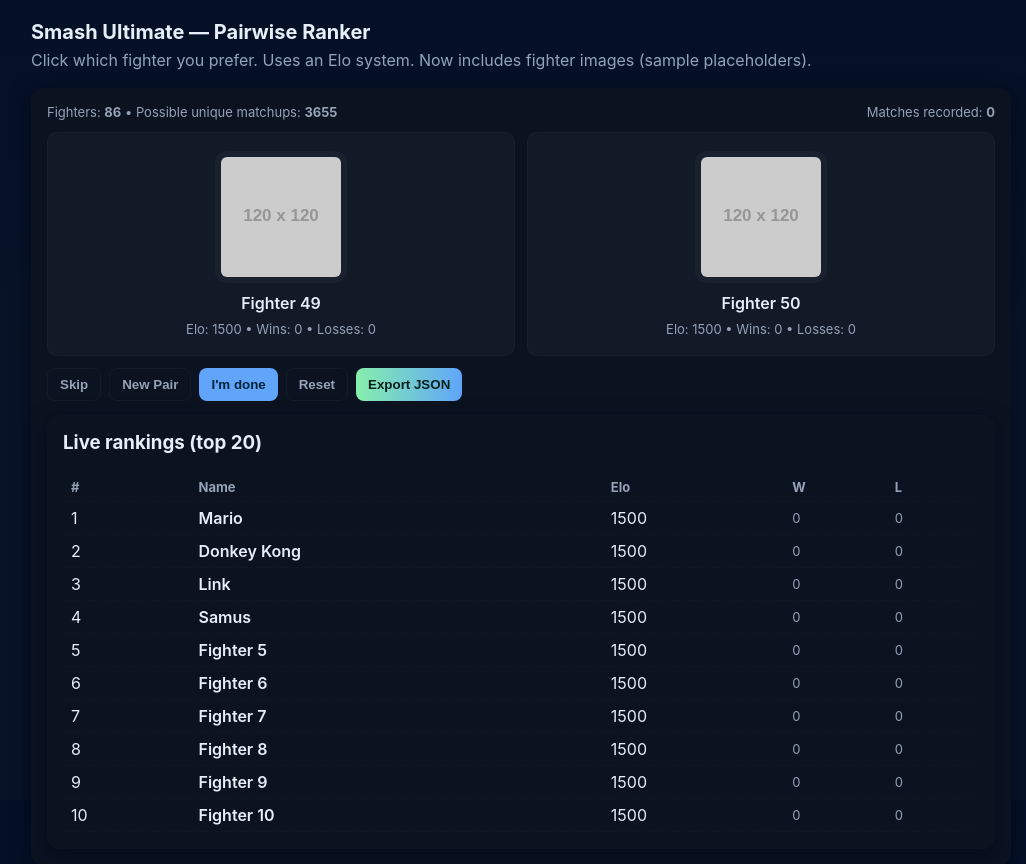
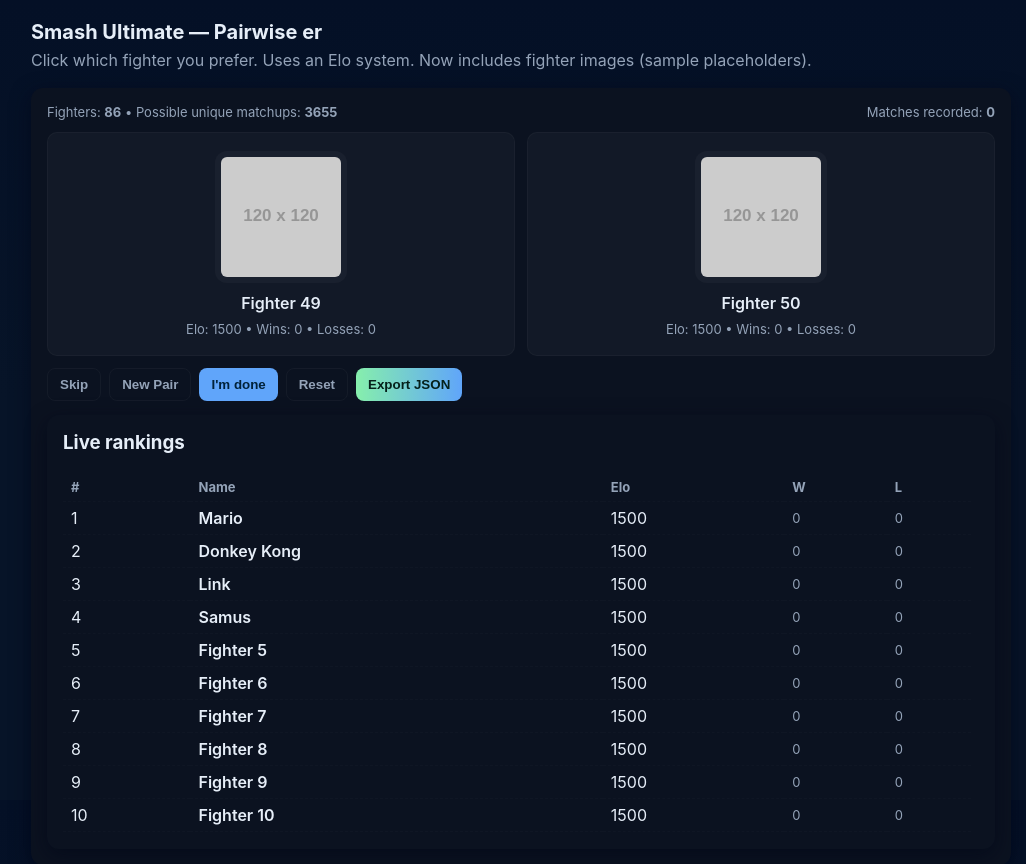
Before and after one commit to apmah21/ssbuelo, a plain HTML site: page index.html in a window 1280 px wide. Shown: the whole page, without its empty margins (119-1145 px from the left). Drawn offline with Linux system fonts and the light colour scheme; placeholder pictures from the web are drawn by us.

Commit message:
Update index.html
ranker

```diff
--- a/index.html
+++ b/index.html
@@ -38,7 +38,7 @@
   <div class="container">
     <header>
       <div>
-        <h1>Smash Ultimate — Pairwise Ranker</h1>
+        <h1>Smash Ultimate — Pairwise er</h1>
         <p class="lead">Click which fighter you prefer. Uses an Elo system. Now includes fighter images (sample placeholders).</p>
       </div>
     </header>
@@ -64,8 +64,8 @@
         </div>
       </div>
 
-      <div class="ranklist card" style="margin-top:14px;">
-        <h3 style="margin-top:0">Live rankings (top 20)</h3>
+      <div class="list card" style="margin-top:14px;">
+        <h3 style="margin-top:0">Live rankings</h3>
         <div style="max-height:360px;overflow:auto;padding-right:8px">
           <table id="rankTable">
             <thead><tr><th>#</th><th>Name</th><th>Elo</th><th class="small">W</th><th class="small">L</th></tr></thead>
```
